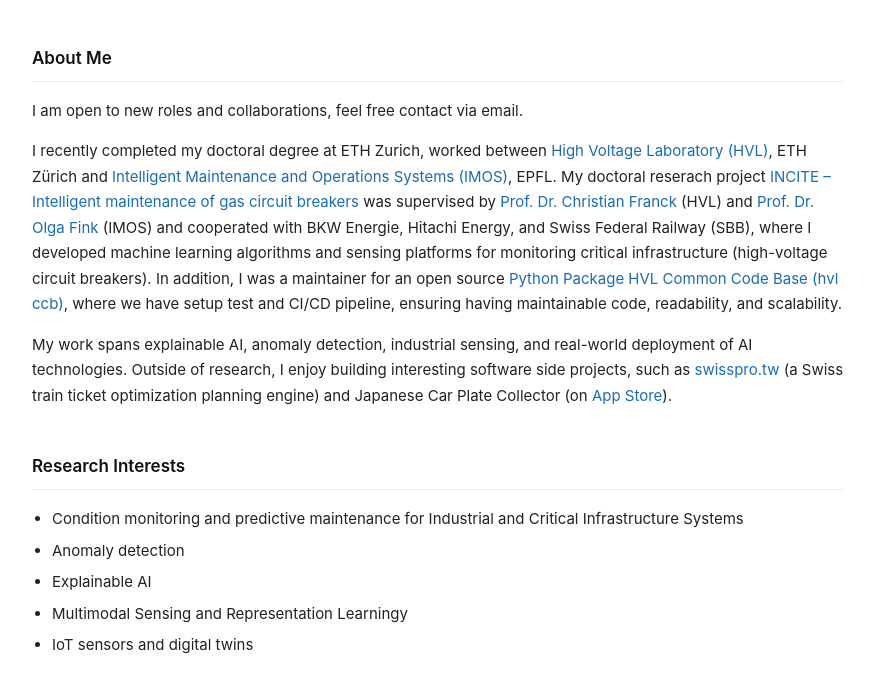
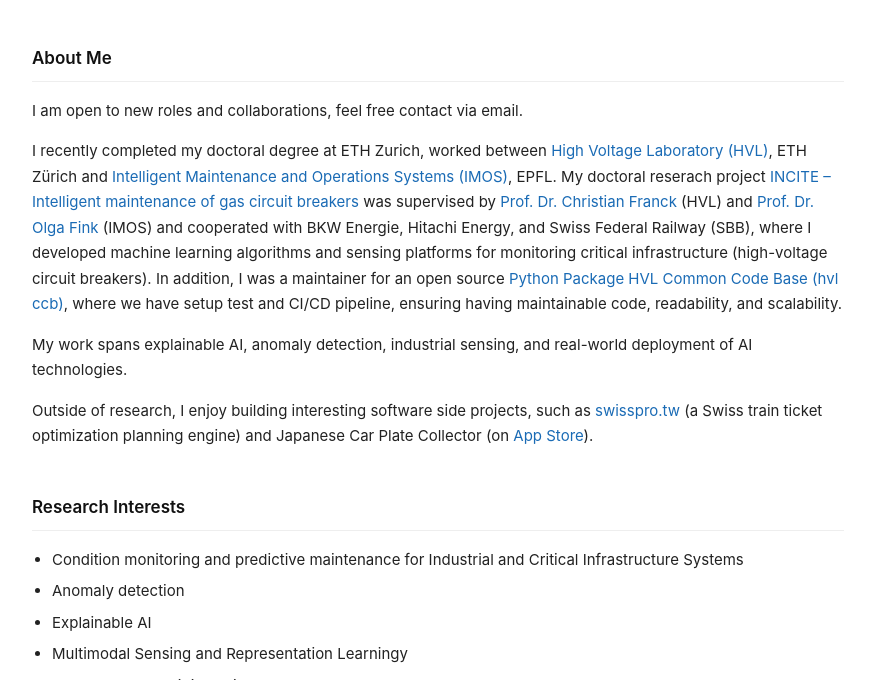
Before and after one commit to Chichinghsu/chichinghsu.github.io, a Jekyll site: the page research/index.html, which Jekyll copies as it is, in a window 1280 px wide and 900 px high, cut to the strip 220-900 px from the top of the window. Shown: the whole strip, without its empty margins (202-1077 px from the left). Built offline with Jekyll 4.4.1, drawn with Linux system fonts in a browser that asks for light colours.

```diff
--- a/research/index.html
+++ b/research/index.html
@@ -261,9 +261,8 @@ ul li { margin-bottom: 6px; }
     <p>I recently completed my doctoral degree at ETH Zurich, worked between <a href="https://hvl.ee.ethz.ch/">High Voltage Laboratory (HVL)</a>, ETH Zürich and <a href="https://www.epfl.ch/labs/imos/">Intelligent Maintenance and Operations Systems (IMOS)</a>, EPFL.
     My doctoral reserach project <a href="https://www.aramis.admin.ch/Texte/?ProjectID=47345">INCITE – Intelligent maintenance of gas circuit breakers</a> was supervised by <a herf="https://hvl.ee.ethz.ch/people/person-detail.franck.html">Prof. Dr. Christian Franck</a> (HVL) and <a href="https://people.epfl.ch/olga.fink?lang=en">Prof. Dr. Olga Fink</a> (IMOS) and cooperated with BKW Energie, Hitachi Energy, and Swiss Federal Railway (SBB), where I developed machine learning algorithms and sensing platforms for monitoring critical infrastructure (high-voltage circuit breakers). In addition, I was a maintainer for an open source <a href="https://pypi.org/project/hvl-ccb/">Python Package HVL Common Code Base (hvl ccb)</a>, where we have setup test and CI/CD pipeline, ensuring having maintainable code, readability, and scalability.</p>
 
-    <p>My work spans explainable AI, anomaly detection, industrial sensing, and real-world deployment of AI technologies.
-    Outside of research, I enjoy building interesting software side projects, such as <a href="https://swisspro.tw">swisspro.tw</a> (a Swiss train ticket optimization planning engine) and Japanese Car Plate Collector (on <a href="https://apps.apple.com/tw/app/%E6%97%A5%E6%9C%AC%E8%BB%8A%E7%89%8C%E5%88%B6%E9%9C%B8/id6774146443">App Store</a>).
-    </p>
+    <p>My work spans explainable AI, anomaly detection, industrial sensing, and real-world deployment of AI technologies.</p>
+    <p>Outside of research, I enjoy building interesting software side projects, such as <a href="https://swisspro.tw">swisspro.tw</a> (a Swiss train ticket optimization planning engine) and Japanese Car Plate Collector (on <a href="https://apps.apple.com/tw/app/%E6%97%A5%E6%9C%AC%E8%BB%8A%E7%89%8C%E5%88%B6%E9%9C%B8/id6774146443">App Store</a>).</p>
 </div>
 
 <!-- ── Research Interests ── -->
```
